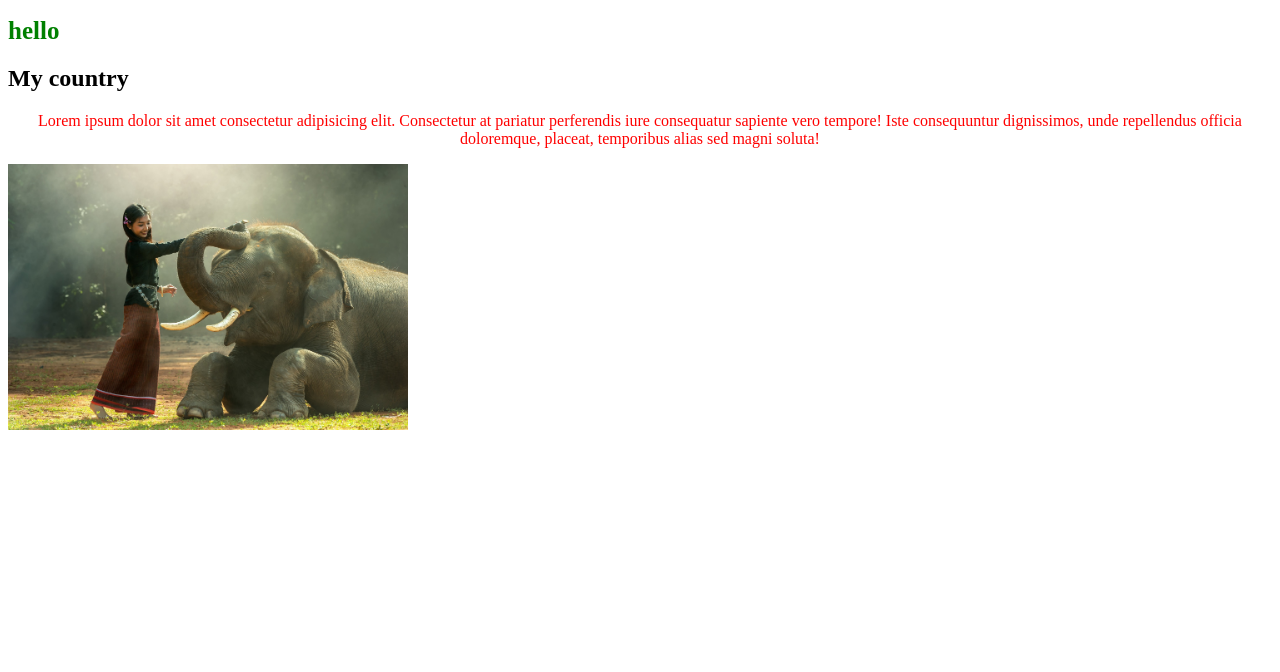
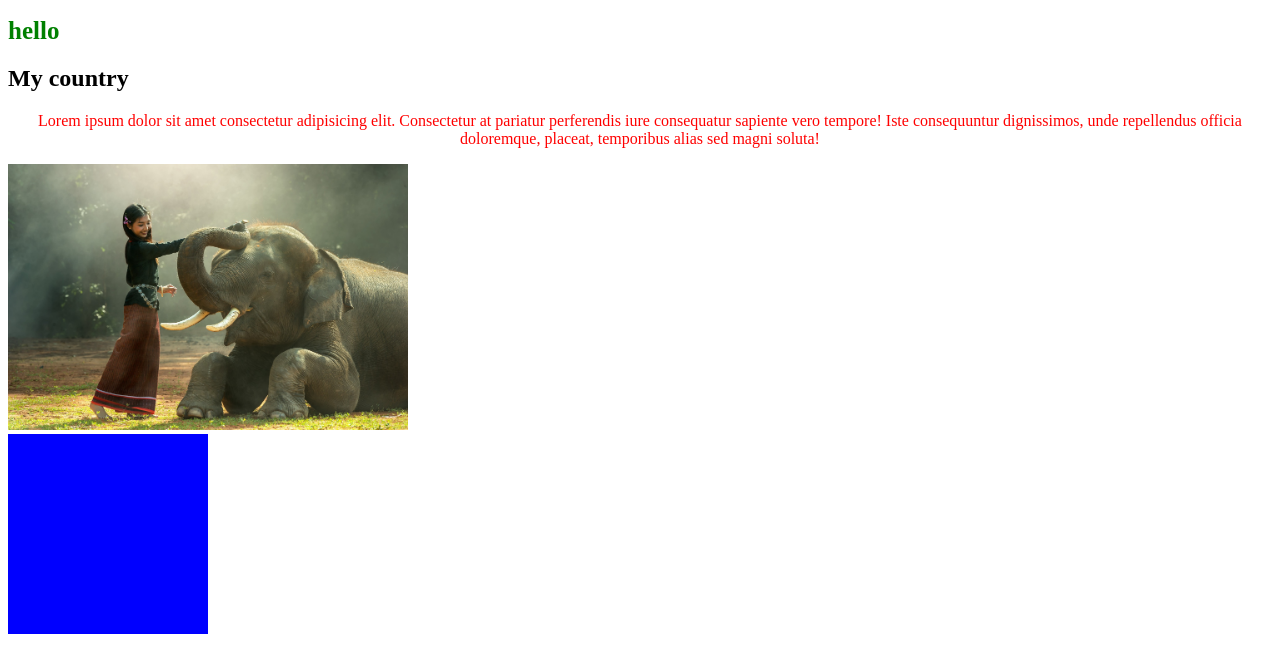
Before and after one commit to AktherTania/test1-git, a plain HTML site: page index.html in a window 1280 px wide. Drawn offline with Linux system fonts and the light colour scheme.

Commit message:
added css code

```diff
--- a/index.html
+++ b/index.html
@@ -11,5 +11,7 @@
     <h2>My country</h2>
     <p>Lorem ipsum dolor sit amet consectetur adipisicing elit. Consectetur at pariatur perferendis iure consequatur sapiente vero tempore! Iste consequuntur dignissimos, unde repellendus officia doloremque, placeat, temporibus alias sed magni soluta!</p>
     <div><img src="girl-1822525_1920.jpg" alt=""></div>
+    <div class="jakanaka"></div>
+
 </body>
 </html>
--- a/style.css
+++ b/style.css
@@ -10,3 +10,8 @@ p{
     color:red;
     text-align: center;
 }
+.jakanaka{
+    width: 200px;
+    height: 200px;
+    background-color: blue;
+}
```
